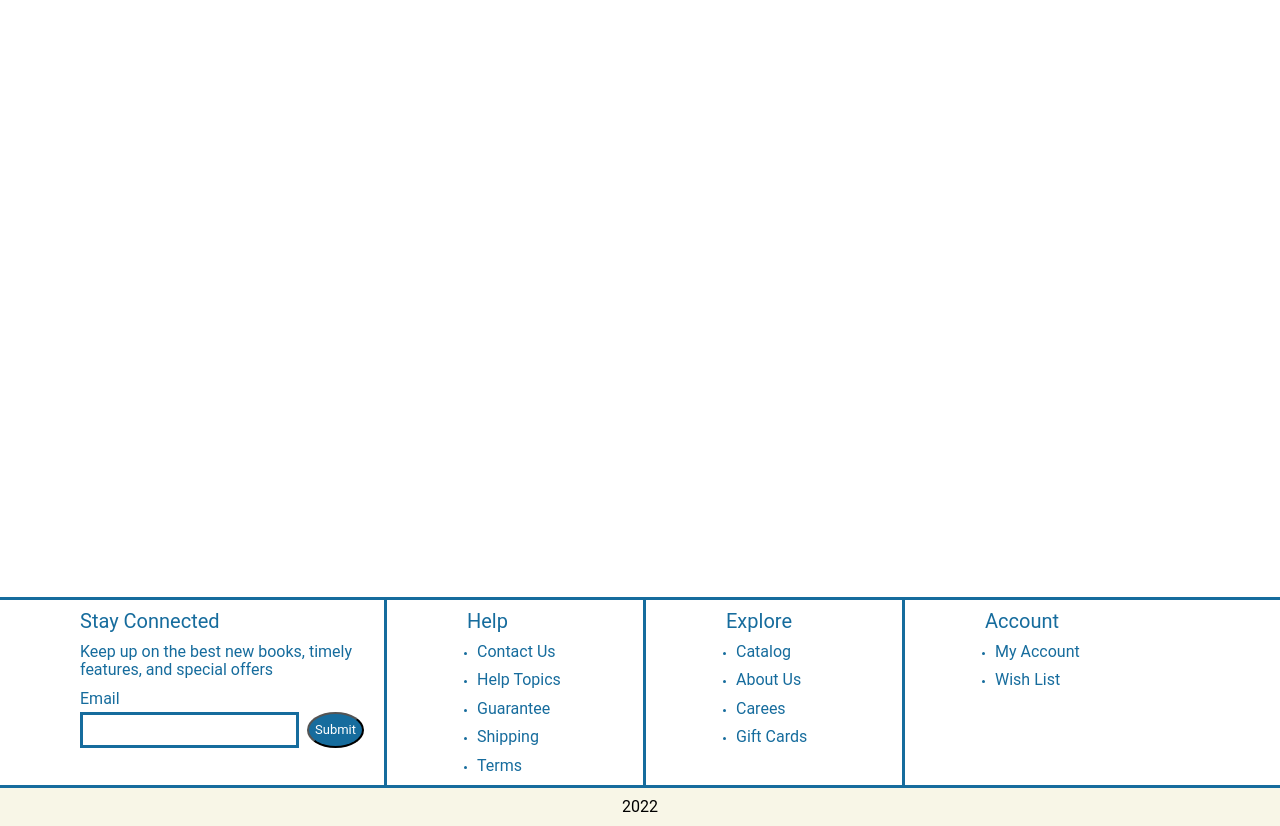
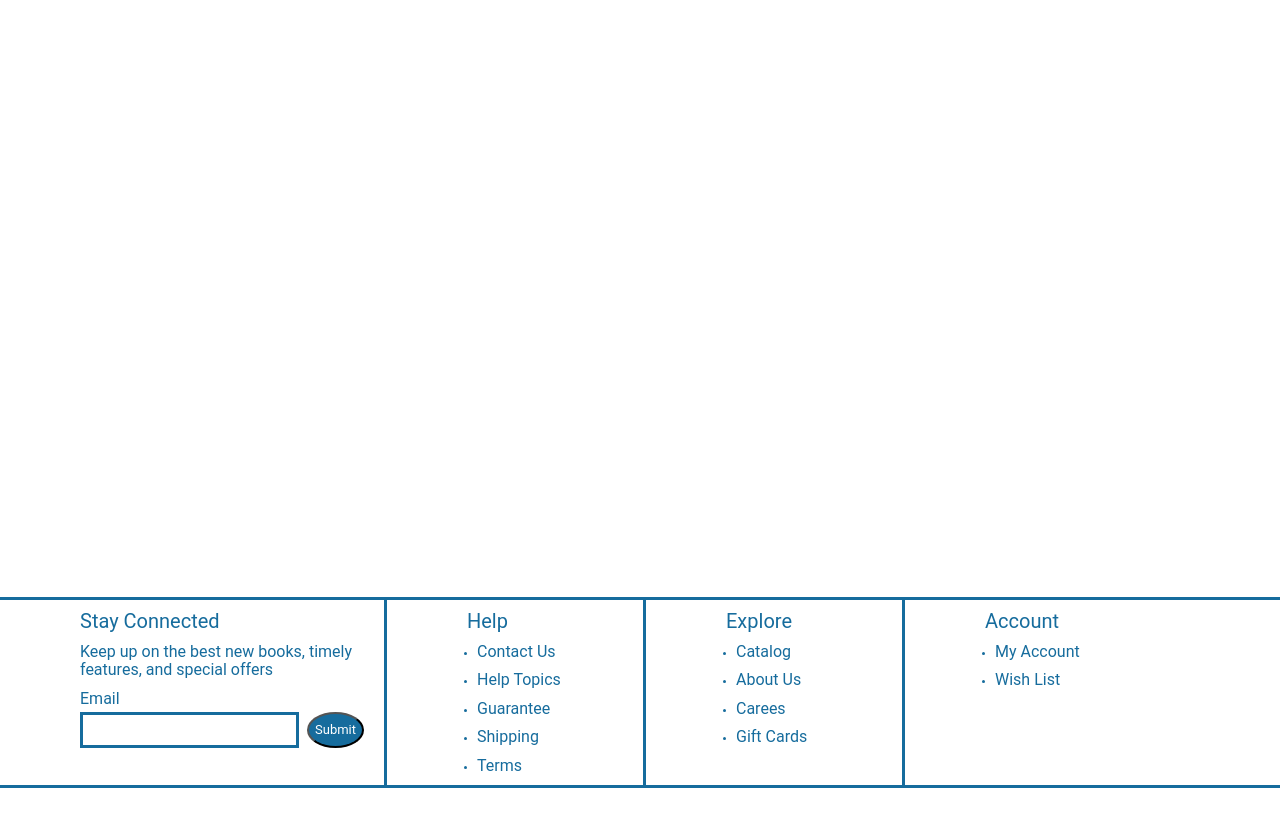
Before and after one commit to luongminhchien1233/Final-Web, a plain HTML site: page index.html in a window 1280 px wide. Shown: the part 106-932 px from the top of the page. After the commit the page ends 894 px from the top, so only its background shows below. Drawn offline with nearby package versions, Linux system fonts and the light colour scheme.

Commit message:
modify footer

```diff
--- a/index.html
+++ b/index.html
@@ -138,11 +138,6 @@
                 </div>
             </div>
         </div>
-        <div class="footer__bottom">
-            <div class="footer__bottom-text">
-                2022
-            </div>
-        </div>
     </footer>
 </body>
 </html>
```
